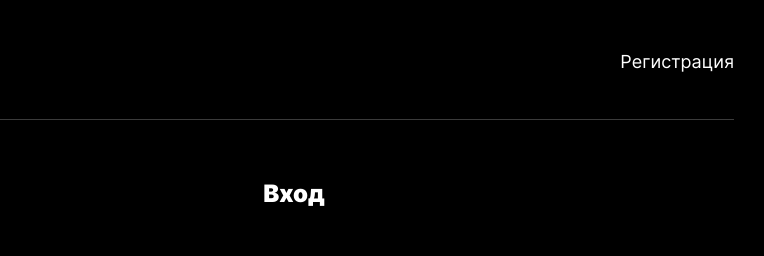
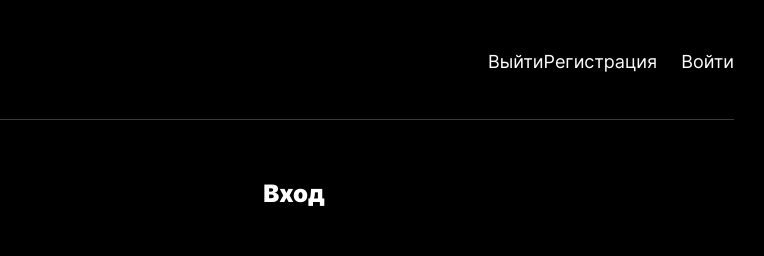
Before and after one commit to LizaBabicheva/react-mesto-auth, a React app: page /sign-in in a window 1280 px wide. Shown: the top 256 px of the page, 346-1110 px from the left. Built offline with nearby package versions, Linux system fonts and the light colour scheme; no server answers.

Commit message:
feat: add signOut and tokenCheck

```diff
--- /dev/null
+++ b/src/blocks/menu/__button/menu__button.css
@@ -0,0 +1,6 @@
+.menu__button {
+  background-color: transparent;
+  border: none;
+  padding: 0;
+  margin: 0;
+}
--- a/src/components/App.js
+++ b/src/components/App.js
@@ -1,6 +1,6 @@
 import { useState, useEffect } from 'react';
 import { CurrentUserContext } from '../contexts/CurrentUserContext';
-import { Redirect, Route, Switch } from 'react-router-dom';
+import { Redirect, Route, Switch, withRouter, useHistory } from 'react-router-dom';
 import Header from './Header';
 import Main from './Main';
 import Footer from './Footer';
@@ -13,6 +13,7 @@ import ConfirmDeletePopup from './ConfirmDeletePopup';
 import Login from './Login';
 import Register from './Register';
 import ProtectedRoute from './ProtectedRoute';
+import * as auth from '../auth.js';
 
 function App() {
 
@@ -27,9 +28,30 @@ function App() {
 
   //
   const [loggedIn, setLoggedIn] = useState(false);
-
   function handleLogin() {
     setLoggedIn(true);
+  }
+
+  const history = useHistory();
+  useEffect(() => {
+    tokenCheck()
+  }, [])
+
+  const [userData, setUserData] = useState({ email: '' });
+  function tokenCheck() {
+    if (localStorage.getItem('token')) {
+      const token = localStorage.getItem('token');
+      if (token) {
+        auth.getToken(token)
+          .then((res) => {
+            if (res) {
+              setUserData({ email: res.data.email });
+              handleLogin();
+              history.push('/');
+            }
+          })
+      }
+    }
   }
   //
 
@@ -144,22 +166,23 @@ function App() {
 
       <div className="root">
 
+        <Header
+          email={userData.email}
+        // loggedIn={loggedIn}
+        />
 
-
-        <Header />
         <Switch>
-
           <Route path="/sign-in">
             <Login
-            handleLogin={handleLogin}
+              handleLogin={handleLogin}
             />
           </Route>
 
           <Route path="/sign-up">
             <Register />
           </Route>
+
           <ProtectedRoute
-
             exact path="/"
             loggedIn={loggedIn}
             component={Main}
@@ -171,9 +194,10 @@ function App() {
             onCardDelete={handleConfirmDeleteClick}
             cards={cards}
           />
-          <Route path="*">
-                {loggedIn ? console.log('aaaa') : console.log('bbbbb')}
-              </Route>
+
+          {/* <Route path="*">
+            {loggedIn ? console.log('aaaa') : console.log('bbbbb')}
+          </Route> */}
           {/* <Route exact path="/">
             {!loggedIn ? <Redirect to="/sign-in" /> :
             <Main
@@ -215,8 +239,6 @@ function App() {
           onClose={closeAllPopups}
           onConfirmDelete={handleCardDelete} />
 
-
-
       </div>
 
     </CurrentUserContext.Provider>
--- a/src/components/Header.js
+++ b/src/components/Header.js
@@ -1,15 +1,27 @@
-import { NavLink } from 'react-router-dom';
 import logo from '../images/logo.svg';
 import React from 'react';
+import { Link, useHistory } from 'react-router-dom';
 
-function Header(props) {
+function Header({ email }) {
+
+  const history = useHistory();
+
+  function signOut() {
+    localStorage.removeItem('token');
+    history.push('/sign-in');
+  }
+
   return (
     <header className="header">
       <a href="#"><img className="header__logo" src={logo} alt="Лого" /></a>
       <nav className="menu">
-        <h2 className="menu__email"></h2>
-        <NavLink className="menu__link" to="/sign-up">Регистрация</NavLink>
-        {/* <NavLink className="menu__link" to="/sign-in">Войти</NavLink> */}
+        <h2 className="menu__email">{email}</h2>
+        {/* {props.loggedIn && ( */}
+        <button className="menu__link menu__button"
+          onClick={signOut}>Выйти</button>
+        {/* )} */}
+        <Link className="menu__link" to="/sign-up">Регистрация</Link>
+        <Link className="menu__link" to="/sign-in">Войти</Link>
       </nav>
     </header>
   )
--- a/src/components/Login.js
+++ b/src/components/Login.js
@@ -1,11 +1,11 @@
-import React from "react";
+import { useState } from "react";
 import { useHistory } from 'react-router-dom';
 import * as auth from '../auth.js';
 
-function Login(props) {
+function Login({ handleLogin }) {
 
-  const [email, setEmail] = React.useState('');
-  const [password, setPassword] = React.useState('');
+  const [email, setEmail] = useState('');
+  const [password, setPassword] = useState('');
 
   const history = useHistory();
 
@@ -25,8 +25,7 @@ function Login(props) {
         if (data.token) {
           setEmail('');
           setPassword('');
-        props.handleLogin();
-        debugger;
+          handleLogin();
           history.push('/');
         }
       })
--- a/src/components/Main.js
+++ b/src/components/Main.js
@@ -3,7 +3,7 @@ import Card from './Card';
 import { CurrentUserContext } from '../contexts/CurrentUserContext';
 
 function Main({ onCardClick, onEditAvatar, onEditProfile, onAddPlace, cards, onCardLike, onCardDelete }) {
-  debugger;
+
   const currentUser = useContext(CurrentUserContext);
 
   return (
--- a/src/components/ProtectedRoute.js
+++ b/src/components/ProtectedRoute.js
@@ -1,13 +1,12 @@
 import React from "react";
 import { Route, Redirect } from "react-router-dom";
+import { CurrentUserContext } from "../contexts/CurrentUserContext";
 
 const ProtectedRoute = ({ component: Component, ...props }) => {
   return (
     <Route>
-      {() =>{
-        debugger;
+      {() => {
         return props.loggedIn ? <Component {...props} /> : <Redirect to="/sign-in" />
-
       }
       }
     </Route>
--- a/src/components/Register.js
+++ b/src/components/Register.js
@@ -23,10 +23,11 @@ function handleSubmit(e) {
 
     auth.signup(email, password)
       .then((res) => {
-if(res) {
-
-// }, () => {
+        if (res) {
+          // Вывести попап с подтверждением регистрации
           history.push('/sign-in');
+        } else {
+          //Попап с отказом регистрации
         }
       });
   }
--- a/src/index.css
+++ b/src/index.css
@@ -65,3 +65,4 @@
 @import url(./blocks/menu/menu.css);
 @import url(./blocks/menu/__email/menu__email.css);
 @import url(./blocks/popup/__tooltip-icon/popup__tooltip-icon.css);
+@import url(./blocks/menu/__button/menu__button.css);
--- a/src/index.js
+++ b/src/index.js
@@ -9,9 +9,7 @@ const root = ReactDOM.createRoot(document.getElementById('root'));
 root.render(
   <BrowserRouter>
     <React.StrictMode>
-
       <App />
-
     </React.StrictMode>
   </BrowserRouter>
 );
```
Also changed, not shown: src/auth.js (+5 -8 lines). Lines whose indentation alone changed are shown as unchanged.
